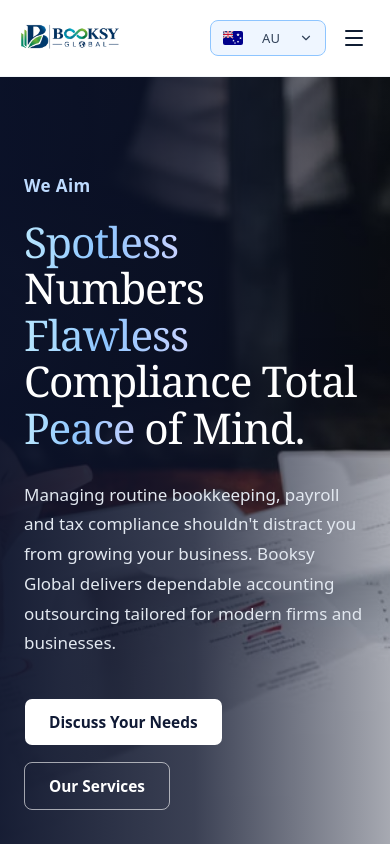
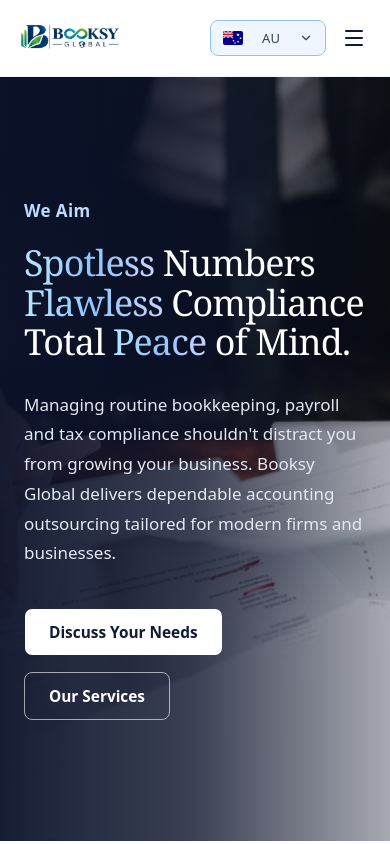
Before and after one commit to dmmoradiya/booksy-global, a Next.js app: page / in a window 390 px wide. Shown: the top 844 px of the page. Built offline with nearby package versions, Linux system fonts and the light colour scheme.

Commit message:
hero section text adjust

```diff
--- a/src/components/sections/hero.tsx
+++ b/src/components/sections/hero.tsx
@@ -28,10 +28,10 @@ export function Hero() {
       <div className="relative z-10 mx-auto w-full max-w-[1360px] px-6 py-24 sm:px-10 md:py-32 lg:px-4">
         <div className="max-w-[720px]">
           <p className="text-base font-semibold tracking-wide text-blue-200">We Aim</p>
-          <h1 className="mt-5 font-serif text-[2.65rem] leading-[1.1] tracking-tight text-white sm:text-[3.35rem] lg:text-[4rem]">
-            <span className="bg-gradient-to-r from-sky-200 via-blue-300 to-indigo-200 bg-clip-text text-transparent">Spotless</span> Numbers
-            <br className="hidden md:block" /> <span className="bg-gradient-to-r from-sky-200 via-blue-300 to-indigo-200 bg-clip-text text-transparent">Flawless</span> Compliance
-            <br className="hidden md:block" /> Total <span className="bg-gradient-to-r from-sky-200 via-blue-300 to-indigo-200 bg-clip-text text-transparent">Peace</span> of Mind.
+          <h1 className="mt-5 font-serif text-[clamp(1.85rem,9.2vw,2.6rem)] leading-[1.1] tracking-tight text-white sm:text-[3.35rem] lg:text-[4rem]">
+            <span className="block whitespace-nowrap"><span className="bg-gradient-to-r from-sky-200 via-blue-300 to-indigo-200 bg-clip-text text-transparent">Spotless</span> Numbers</span>
+            <span className="block whitespace-nowrap"><span className="bg-gradient-to-r from-sky-200 via-blue-300 to-indigo-200 bg-clip-text text-transparent">Flawless</span> Compliance</span>
+            <span className="block whitespace-nowrap">Total <span className="bg-gradient-to-r from-sky-200 via-blue-300 to-indigo-200 bg-clip-text text-transparent">Peace</span> of Mind.</span>
           </h1>
           <p className="mt-7 max-w-[700px] text-base leading-[1.75] text-slate-200 sm:text-lg">
             Managing routine bookkeeping, payroll and tax compliance shouldn't distract you from
```
